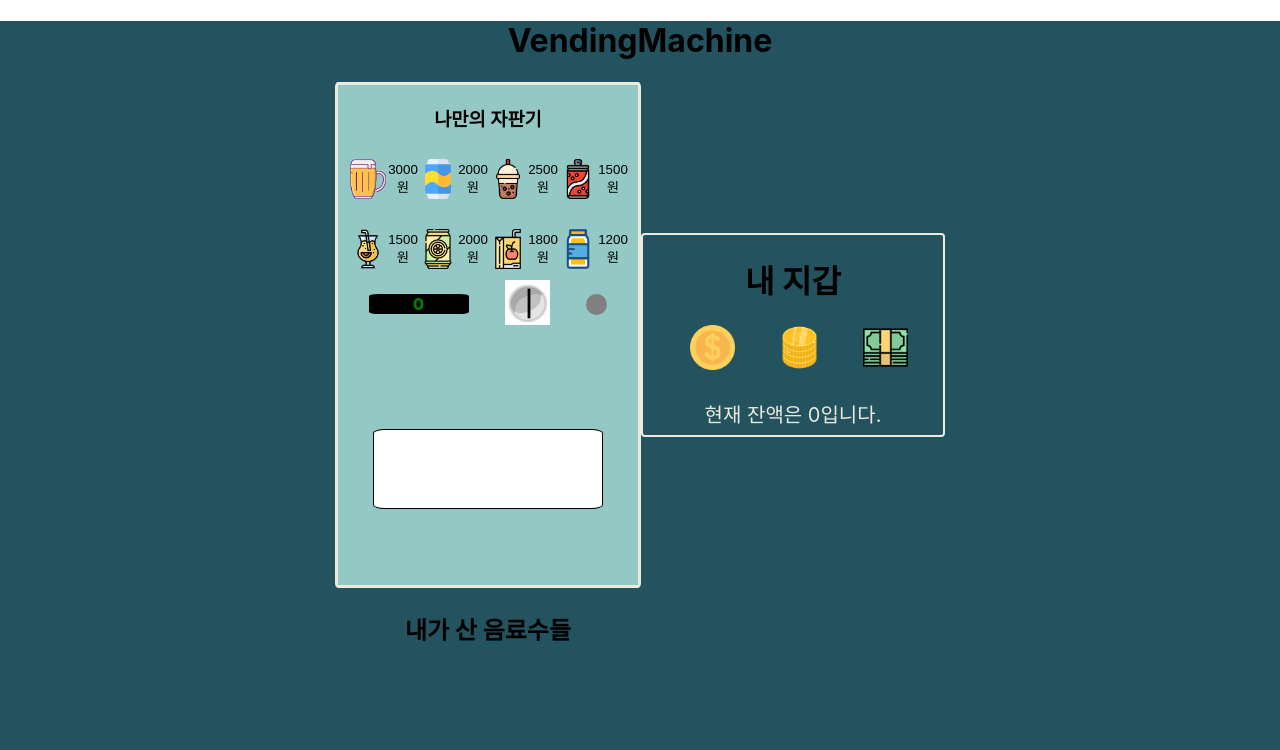
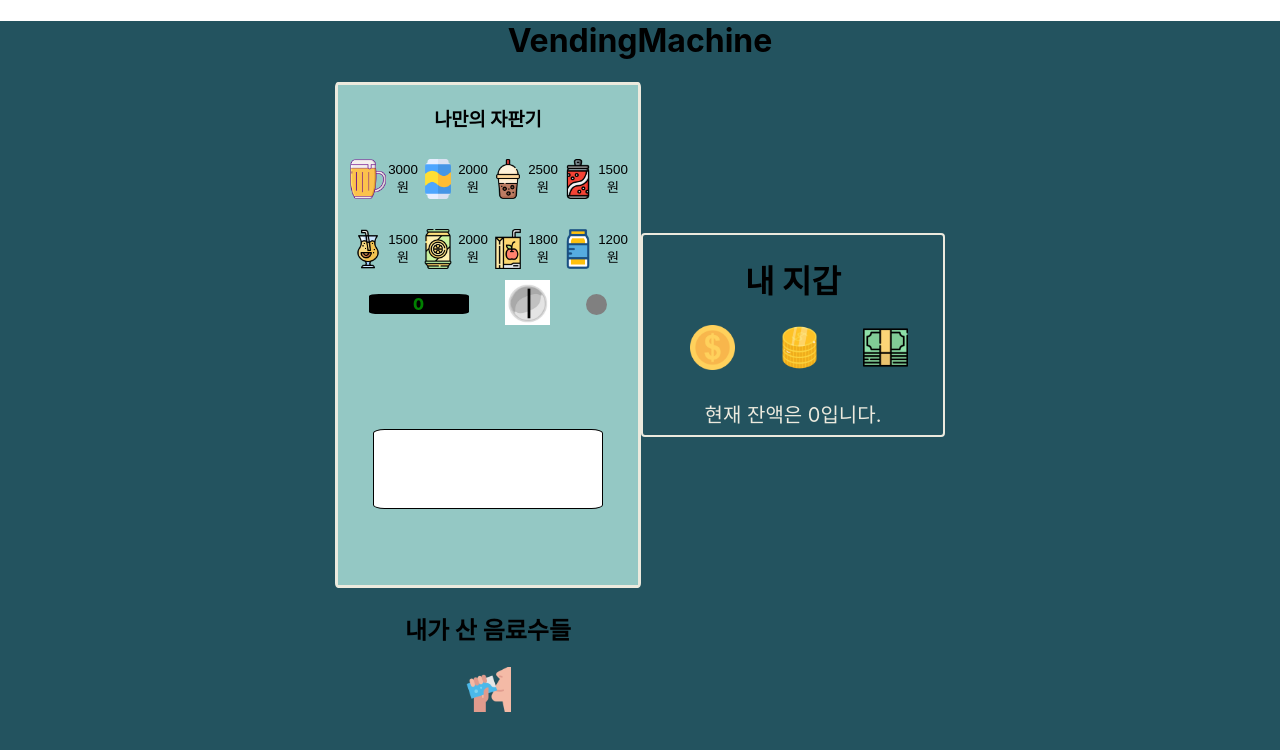
Before and after one commit to ToyMakers/vending-machine-guddnboy, a React (Create React App) app: page / in a window 1280 px wide. Shown: the top 750 px of the page. Built offline with nearby package versions, Linux system fonts and the light colour scheme.

Commit message:
feat(음료수 리스트 리셋 기능)

```diff
--- a/src/components/Machine.js
+++ b/src/components/Machine.js
@@ -40,19 +40,17 @@ const Machine = ({ money, setMoney }) => {
     };
 
     const getMyDrinks = () => {
-        let status = 0;
-
         if (selectedDrink.length === 0) {
             alert("구매한 음료가 없습니다.");
         } else {
             setMyDrinks([...myDrinks, ...selectedDrink]);
             console.log(myDrinks);
-            status = 1;
         }
-        if (status === 1) {
-            resetSelectedDrink();
-            status = 0;
-        }
+    };
+
+    const takeMyDrinks = () => {
+        resetSelectedDrink();
+        setMyDrinks([]);
     };
 
     return (
@@ -70,6 +68,7 @@ const Machine = ({ money, setMoney }) => {
                     getMyDrinks={getMyDrinks}
                     selectedDrink={selectedDrink}
                     onClickResetDrinks={resetSelectedDrink}
+                    takeMyDrinks={takeMyDrinks}
                 />
             </div>
         </div>
--- a/src/components/ReturnDrink.js
+++ b/src/components/ReturnDrink.js
@@ -11,6 +11,7 @@ import lemonade from "../img/drinks/lemonade.png";
 import orangejuice from "../img/drinks/orangejuice.png";
 import vita500 from "../img/drinks/vita500.png";
 import Inventory from "./Inventory";
+import drinking from "../img/drinking.png";
 
 const ReturnDrink = ({
     insert,
@@ -18,6 +19,7 @@ const ReturnDrink = ({
     returnMoney,
     getMyDrinks,
     myDrinks,
+    takeMyDrinks,
 }) => {
     const drinkImages = {
         맥주: bearImg,
@@ -57,6 +59,11 @@ const ReturnDrink = ({
                 </div>
             </div>
             <Inventory myDrinks={myDrinks} drinkImages={drinkImages} />
+            <div className="take-my-drinks">
+                <button onClick={takeMyDrinks}>
+                    <img src={drinking} alt="마시기"></img>
+                </button>
+            </div>
         </Fragment>
     );
 };
--- a/src/css/drinks.css
+++ b/src/css/drinks.css
@@ -30,3 +30,22 @@
     height: 40px;
 
 }
+
+.take-my-drinks button{
+    background-color: transparent;
+    border: none;
+    cursor: pointer;
+}
+
+.take-my-drinks button:hover{
+    img{
+        width: 50px;
+        height: 50px;
+    }
+}
+
+.take-my-drinks img{
+    background-color: transparent;
+    width: 45px;
+    height: 45px;
+}
```
Also changed, not shown: src/img/drinking.png (added).
